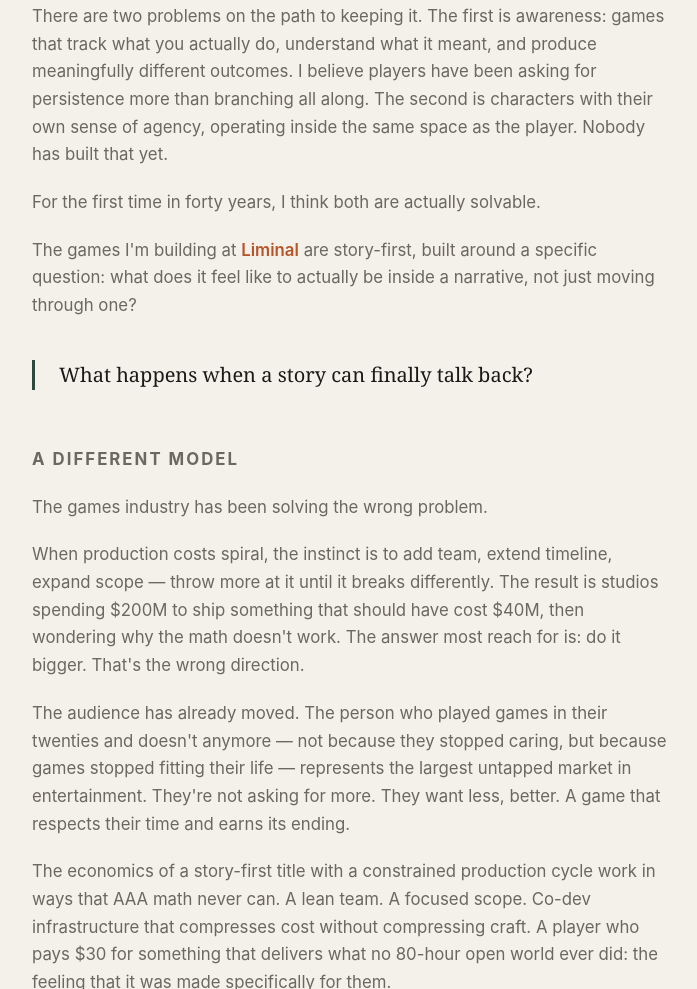
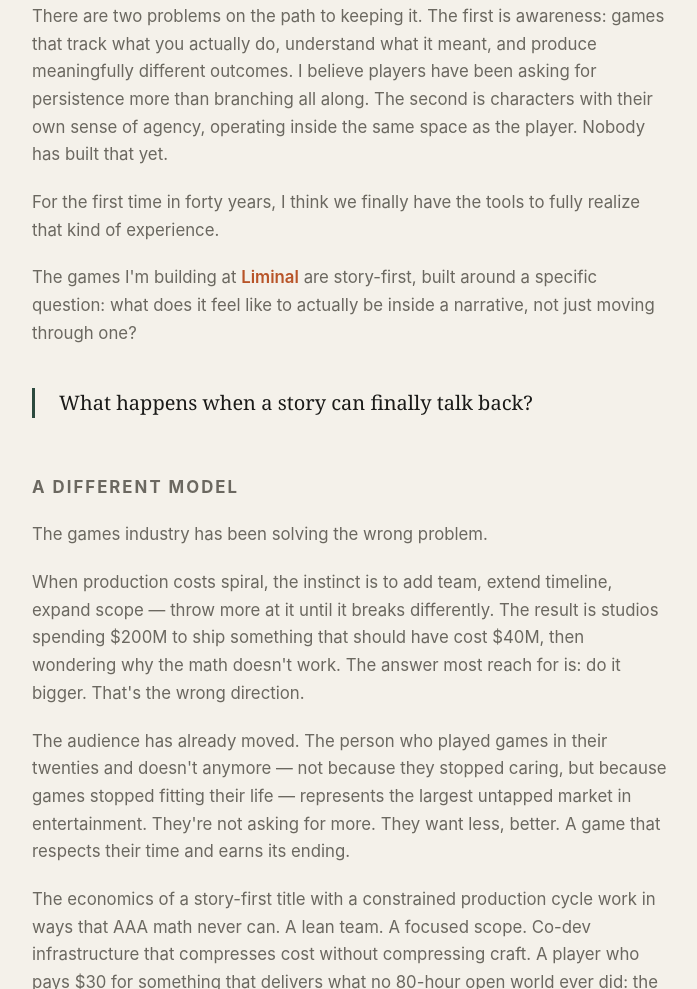
Before and after one commit to Avenfeld/avenfeld.github.io, a plain HTML site: page index.html in a window 1280 px wide. Shown: the part 6790-7779 px from the top of the page, without its empty margins (226-923 px from the left). Drawn offline with Linux system fonts and the light colour scheme.

Commit message:
Thinking: we finally have the tools

```diff
--- a/index.html
+++ b/index.html
@@ -751,7 +751,7 @@
 
     <p>There are two problems on the path to keeping it. The first is awareness: games that track what you actually do, understand what it meant, and produce meaningfully different outcomes. I believe players have been asking for persistence more than branching all along. The second is characters with their own sense of agency, operating inside the same space as the player. Nobody has built that yet.</p>
 
-    <p>For the first time in forty years, I think both are actually solvable.</p>
+    <p>For the first time in forty years, I think we finally have the tools to fully realize that kind of experience.</p>
 
     <p>The games I'm building at <a href="https://liminalproduction.com" target="_blank" rel="noopener" class="ip">Liminal</a> are story-first, built around a specific question: what does it feel like to actually be inside a narrative, not just moving through one?</p>
 
```
